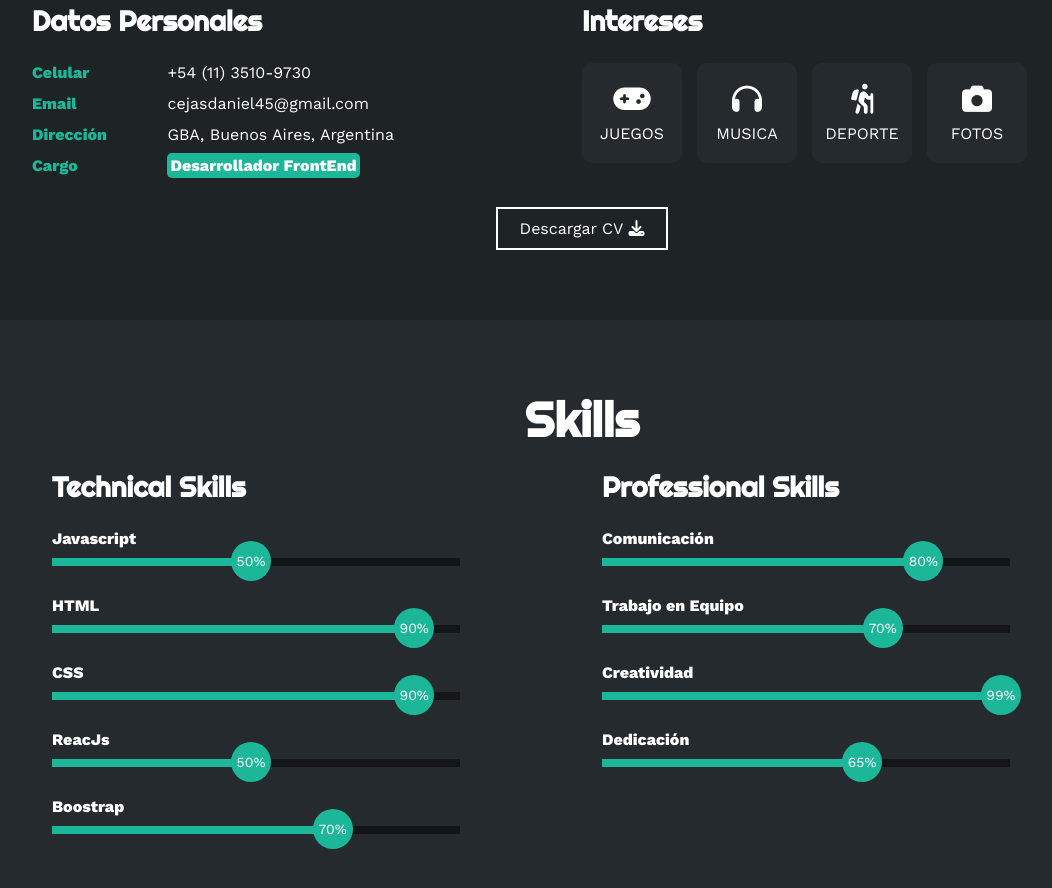
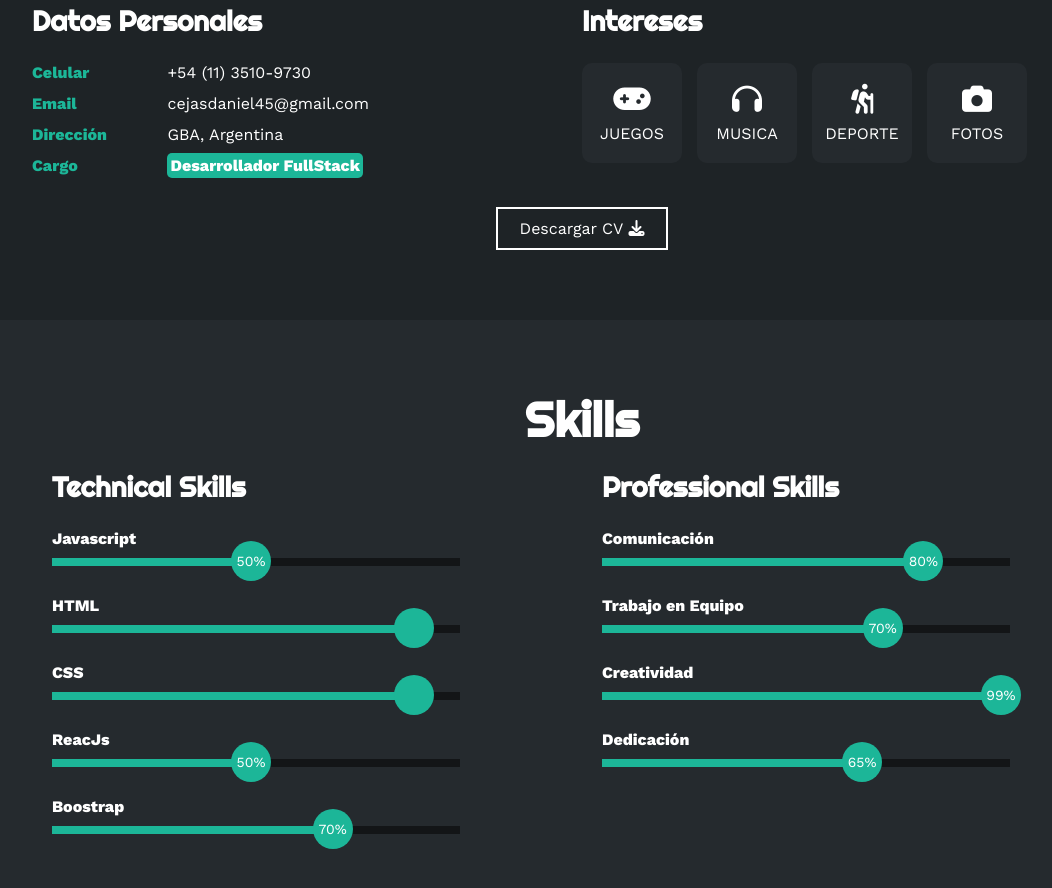
Before and after one commit to DanielCjs/portfolio, a plain HTML site: page index.html in a window 1280 px wide. Shown: the part 1140-2028 px from the top of the page, without its empty margins (58-1110 px from the left). Drawn offline with nearby package versions, Linux system fonts and the light colour scheme; files whose address does not match are found by name.

Commit message:
Update index.html

```diff
--- a/index.html
+++ b/index.html
@@ -46,7 +46,7 @@
           <img src="assets/img/hero.png" alt="" />
         </div>
         <h1>DANIEL CEJAS</h1>
-        <h2>FrontEnd Developer</h2>
+        <h2>FullStack Developer</h2>
         <div class="redes">
           <a target="_blank" href="https://discord.com/channels/@me"><i class="fa-brands fa-discord"></i></a>
           <a
@@ -90,11 +90,11 @@
               </li>
               <li>
                 <strong>Dirección</strong>
-                GBA, Buenos Aires, Argentina
+                GBA, Argentina
               </li>
               <li>
                 <strong>Cargo</strong>
-                <span>Desarrollador FrontEnd</span>
+                <span>Desarrollador FullStack</span>
               </li>
             </ul>
           </div>
@@ -151,7 +151,7 @@
               <span>HTML</span>
               <div class="barra-skill">
                 <div class="progreso">
-                  <span>90%</span>
+                  <span></span>
                 </div>
               </div>
             </div>
@@ -159,7 +159,7 @@
               <span>CSS</span>
               <div class="barra-skill">
                 <div class="progreso">
-                  <span>90%</span>
+                  <span></span>
                 </div>
               </div>
             </div>
```
